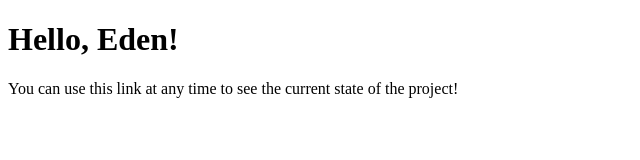
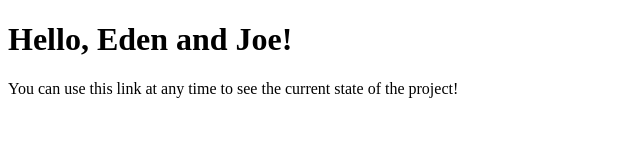
Before and after one commit to kyfrostbyte/UptownDigitalization, a plain HTML site: page index.html in a window 1280 px wide. Shown: the whole page, without its empty margins (0-640 px from the left). Drawn offline with Linux system fonts and the light colour scheme.

Commit message:
Update greeting in index.html

```diff
--- a/index.html
+++ b/index.html
@@ -5,7 +5,7 @@
     <title>Uptown Digitalization</title>
 </head>
 <body>
-    <h1>Hello, Eden!</h1>
+    <h1>Hello, Eden and Joe!</h1>
     <p>You can use this link at any time to see the current state of the project!</p>
 </body>
 </html>
```
